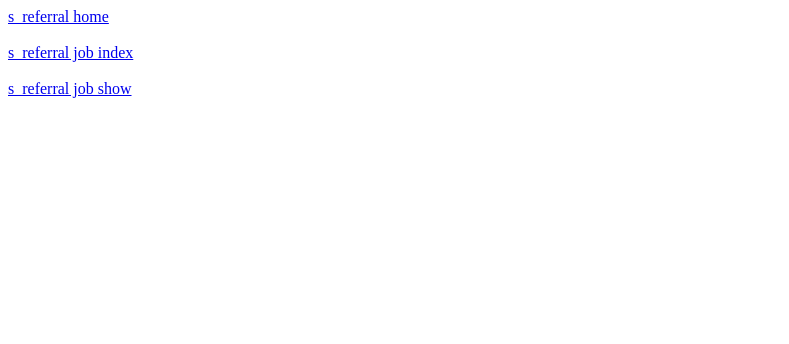
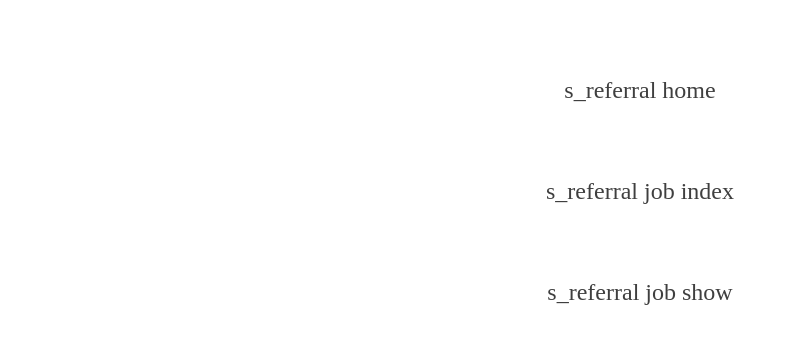
Before and after one commit to sandokaishy/mockups, a plain HTML site: page index.html in a window 1280 px wide. Shown: the whole page, without its empty margins (0-789 px from the left). Drawn offline with Linux system fonts and the light colour scheme.

Commit message:
create styling css
- anchor tag font size 24px

```diff
--- a/index.css
+++ b/index.css
@@ -1,4 +1,21 @@
 a {
 	display: block;
-	margin: auto auto;
+	text-align: center;
+	width: 30%;
+	margin: 7px auto;
+	padding: 21px;
+	font-size: 24px;
 }
+
+a:first-child {
+	margin-top: 56px;
+}
+
+a, a:visited {
+	text-decoration: none;
+	color: #3F3F3F;
+}
+
+a:hover {
+	background-color: #F3F3F3;
+}
--- a/index.js
+++ b/index.js
@@ -37,7 +37,7 @@ function buildHomePage(files) {
 	var items = files.map(function(file) {
 		var name=file.replace('./','').replace('/index.html','');
 
-		var item = '<a href="' + file + '">' + name + '</a><br/>';
+		var item = '<a href="' + file + '">' + name + '</a>';
 		return item;
 	});
 	strs = strs.concat(items);
```
